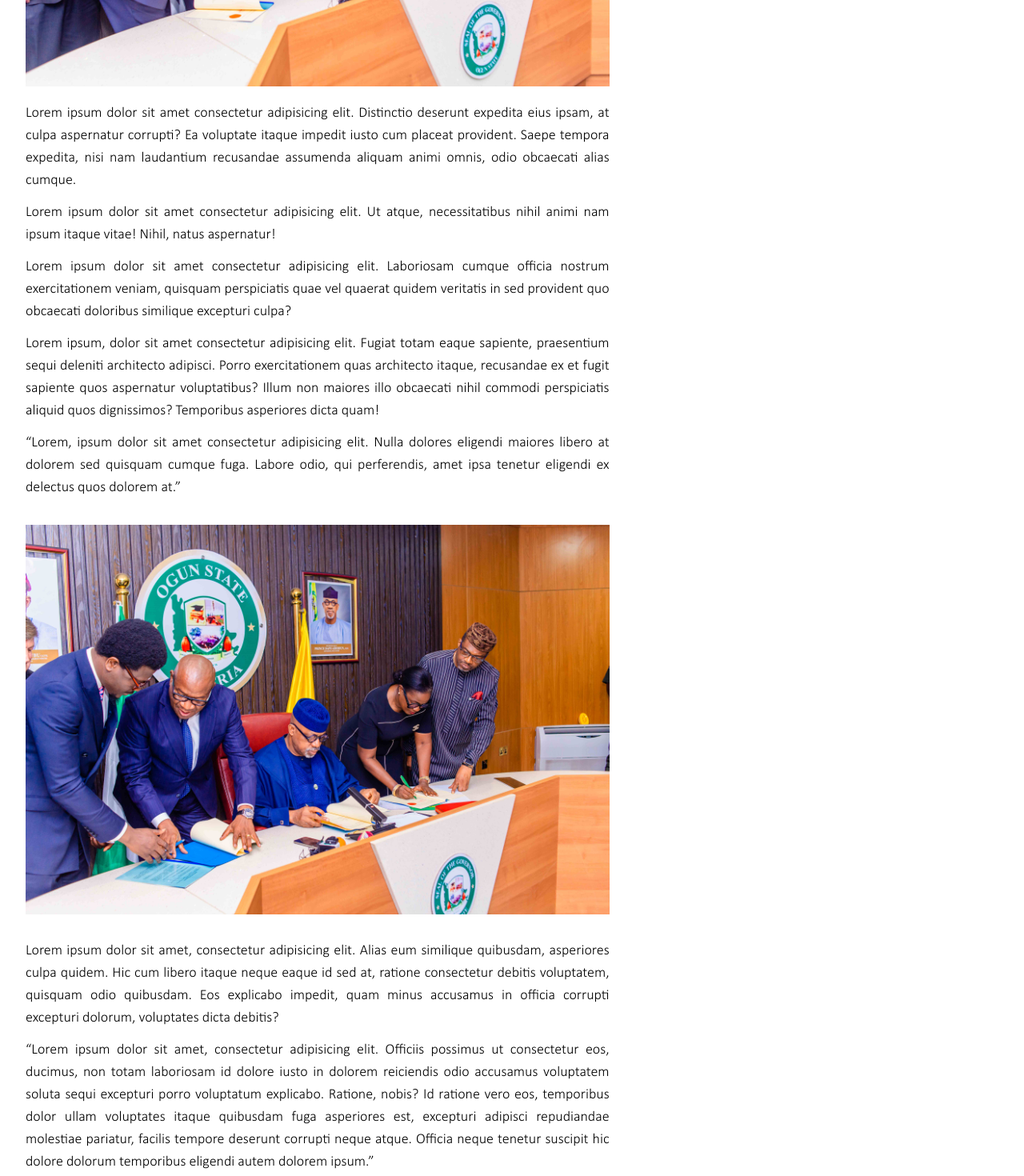
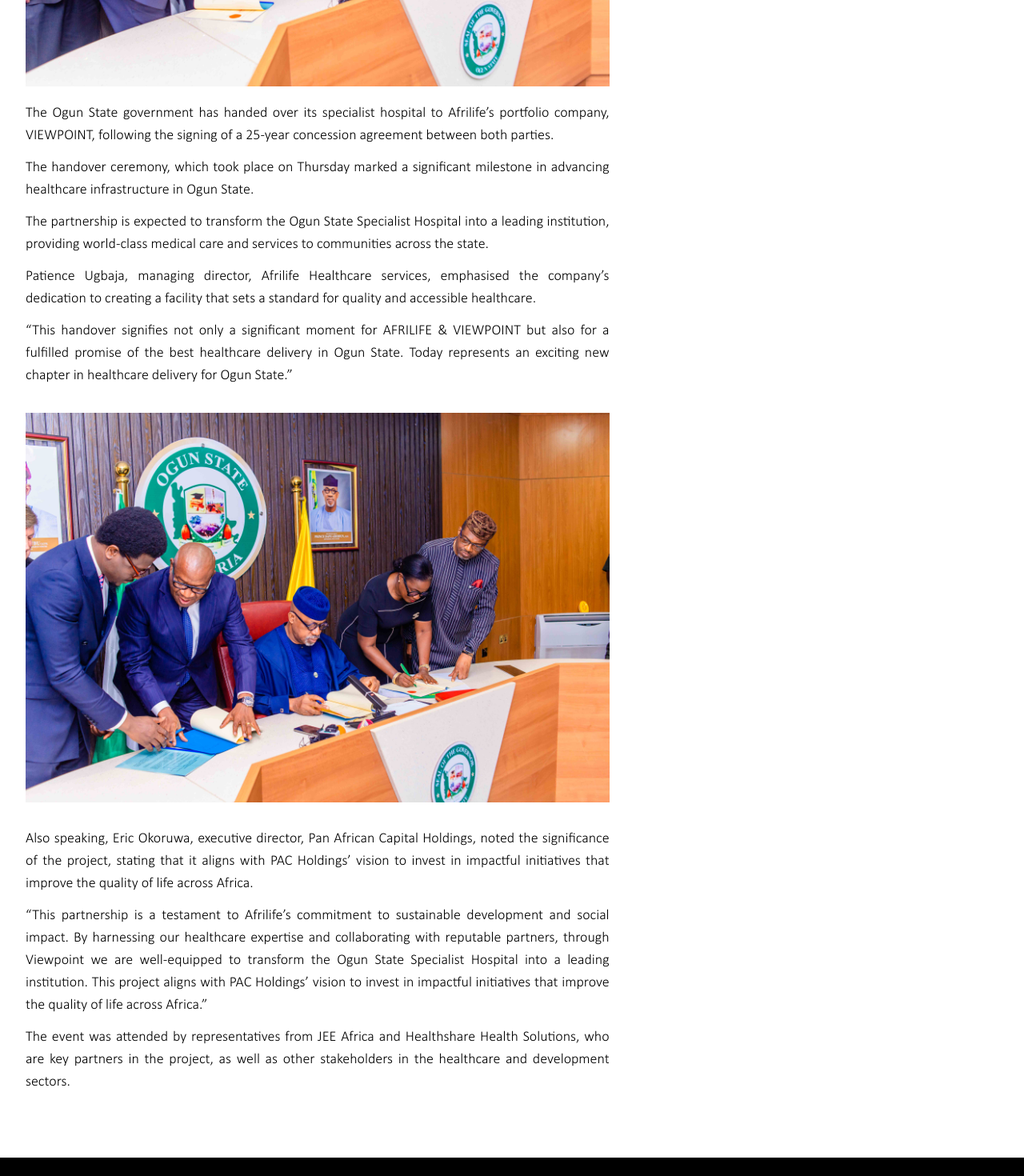
Before and after one commit to marketintelsolutions/synergyhealth, a React (Create React App) app: page /projects in a window 1280 px wide. Shown: the part 1280-2750 px from the top of the page at 80% size. Built offline with nearby package versions, Linux system fonts and the light colour scheme.

Commit message:
news added

```diff
--- a/src/pages/Project.tsx
+++ b/src/pages/Project.tsx
@@ -56,66 +56,46 @@
 
           <div className="flex flex-col gap-3 mt-5 text-justify">
             <p className="text-lg font-light">
-              Lorem ipsum dolor sit amet consectetur adipisicing elit.
-              Distinctio deserunt expedita eius ipsam, at culpa aspernatur
-              corrupti? Ea voluptate itaque impedit iusto cum placeat provident.
-              Saepe tempora expedita, nisi nam laudantium recusandae assumenda
-              aliquam animi omnis, odio obcaecati alias cumque.
+              The Ogun State government has handed over its specialist
+              hospital to Afrilife’s portfolio company, VIEWPOINT, following
+              the signing of a 25-year concession agreement between both parties.
             </p>
             <p className="text-lg font-light">
-              Lorem ipsum dolor sit amet consectetur adipisicing elit. Ut atque,
-              necessitatibus nihil animi nam ipsum itaque vitae! Nihil, natus
-              aspernatur!
+              The handover ceremony, which took place on Thursday marked a significant
+              milestone in advancing healthcare infrastructure in Ogun State.
             </p>
             <p className="text-lg font-light">
-              Lorem ipsum dolor sit amet consectetur adipisicing elit.
-              Laboriosam cumque officia nostrum exercitationem veniam, quisquam
-              perspiciatis quae vel quaerat quidem veritatis in sed provident
-              quo obcaecati doloribus similique excepturi culpa?
+              The partnership is expected to transform the Ogun State Specialist Hospital
+              into a leading institution, providing world-class medical care and services
+              to communities across the state.
             </p>
             <p className="text-lg font-light">
-              Lorem ipsum, dolor sit amet consectetur adipisicing elit. Fugiat
-              totam eaque sapiente, praesentium sequi deleniti architecto
-              adipisci. Porro exercitationem quas architecto itaque, recusandae
-              ex et fugit sapiente quos aspernatur voluptatibus? Illum non
-              maiores illo obcaecati nihil commodi perspiciatis aliquid quos
-              dignissimos? Temporibus asperiores dicta quam!
+              Patience Ugbaja, managing director, Afrilife Healthcare services, emphasised
+              the company’s dedication to creating a facility that sets a standard for
+              quality and accessible healthcare.
             </p>
             <p className="text-lg font-light">
-              “Lorem, ipsum dolor sit amet consectetur adipisicing elit. Nulla
-              dolores eligendi maiores libero at dolorem sed quisquam cumque
-              fuga. Labore odio, qui perferendis, amet ipsa tenetur eligendi ex
-              delectus quos dolorem at.”
+              “This handover signifies not only a significant moment for AFRILIFE & VIEWPOINT
+              but also for a fulfilled promise of the best healthcare delivery in Ogun State.
+              Today represents an exciting new chapter in healthcare delivery for Ogun State.”
             </p>
             <div className="my-5">
               <img src="/images/ogun/ogun2.jpg" alt="" />
             </div>
             <p className="text-lg font-light">
-              Lorem ipsum dolor sit amet, consectetur adipisicing elit. Alias
-              eum similique quibusdam, asperiores culpa quidem. Hic cum libero
-              itaque neque eaque id sed at, ratione consectetur debitis
-              voluptatem, quisquam odio quibusdam. Eos explicabo impedit, quam
-              minus accusamus in officia corrupti excepturi dolorum, voluptates
-              dicta debitis?
+              Also speaking, Eric Okoruwa, executive director, Pan African Capital Holdings,
+              noted the significance of the project, stating that it aligns with PAC Holdings’
+              vision to invest in impactful initiatives that improve the quality of life across Africa.
             </p>
             <p className="text-lg font-light">
-              “Lorem ipsum dolor sit amet, consectetur adipisicing elit.
-              Officiis possimus ut consectetur eos, ducimus, non totam
-              laboriosam id dolore iusto in dolorem reiciendis odio accusamus
-              voluptatem soluta sequi excepturi porro voluptatum explicabo.
-              Ratione, nobis? Id ratione vero eos, temporibus dolor ullam
-              voluptates itaque quibusdam fuga asperiores est, excepturi
-              adipisci repudiandae molestiae pariatur, facilis tempore deserunt
-              corrupti neque atque. Officia neque tenetur suscipit hic dolore
-              dolorum temporibus eligendi autem dolorem ipsum.”
+              “This partnership is a testament to Afrilife’s commitment to sustainable development
+              and social impact. By harnessing our healthcare expertise and collaborating with reputable
+              partners, through Viewpoint we are well-equipped to transform the Ogun State Specialist
+              Hospital into a leading institution. This project aligns with PAC Holdings’ vision to invest
+              in impactful initiatives that improve the quality of life across Africa.”
             </p>
             <p className="text-lg font-light">
-              Lorem ipsum, dolor sit amet consectetur adipisicing elit. Incidunt
-              dolorum sint id eaque quia minus fugiat repudiandae dolor
-              provident eligendi, exercitationem voluptate laboriosam ipsum
-              quas, temporibus, maxime similique autem repellendus quam iste!
-              Accusantium fugiat error dolore, sit sint consectetur
-              reprehenderit?
+              The event was attended by representatives from JEE Africa and Healthshare Health Solutions, who are key partners in the project, as well as other stakeholders in the healthcare and development sectors.
             </p>
             {/* <p className="text-lg font-light">
               For more images and videos of the event please see the links
@@ -159,8 +139,7 @@
               </p>
               <p>
                 {" "}
-                Lorem ipsum dolor sit amet consectetur adipisicing elit. Labore
-                cum totam minima. Laboriosam, eveniet omnis
+                Concession: Ogun hands over specialist hospital to Afrilife’s
               </p>
             </div>
           </div>
```
